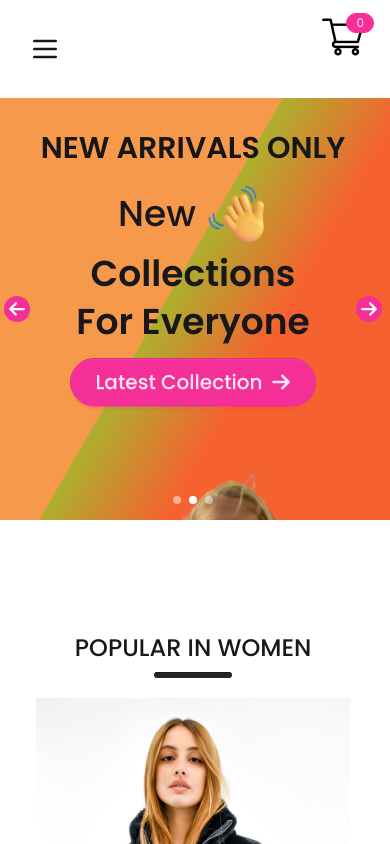
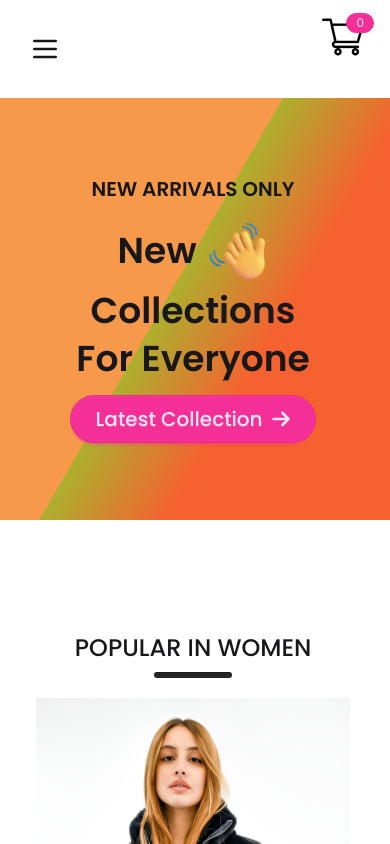
Before and after one commit to salman60mahmud/shop_touch, a React (Vite) app: page / in a window 390 px wide. Shown: the top 844 px of the page. Built offline with nearby package versions, Linux system fonts and the light colour scheme.

Commit message:
carousel hidden

```diff
--- a/src/Components/Hero.jsx
+++ b/src/Components/Hero.jsx
@@ -43,24 +43,24 @@ const Hero = () => {
                         className={`absolute inset-0 transition-opacity duration-500 flex flex-col md:flex-row items-center ${index === currentIndex ? 'opacity-100' : 'opacity-0 pointer-events-none'}`}
                     >
                         {/* Text Content */}
-                        <div className="w-full md:w-1/2 p-8 md:pl-12 lg:pl-20 flex flex-col justify-center gap-4 sm:gap-6 md:gap-8 lg:gap-10 text-center md:text-left lg:ml-16">
-                            <h2 className="text-3xl sm:text-4xl md:text-4xl xl:text-5xl font-semibold text-neutral-900">NEW ARRIVALS ONLY</h2>
+                        <div className="w-full md:w-1/2 p-8 md:pl-12 lg:pl-20 flex flex-col justify-center gap-4 sm:gap-6 md:gap-8 lg:gap-10 text-center md:text-left lg:ml-16 my-auto md:my-0">
+                            <h2 className="text-xl sm:text-4xl md:text-4xl xl:text-5xl font-semibold text-neutral-900">NEW ARRIVALS ONLY</h2>
                             <div>
                                 <div className="flex items-center justify-center md:justify-start gap-2 sm:gap-4">
-                                    <p className="text-4xl sm:text-5xl lg:text-6xl xl:text-7xl font-medium">New</p>
+                                    <p className="text-4xl sm:text-5xl lg:text-6xl xl:text-7xl font-semibold">New</p>
                                     <img className="h-16 sm:h-20 md:h-24 w-auto" src="/src/media/hand_icon.png" alt="hand-icon" />
                                 </div>
                                 <p className="text-4xl sm:text-5xl lg:text-6xl xl:text-7xl font-semibold mt-2 sm:mt-4">Collections</p>
                                 <p className="text-4xl sm:text-5xl lg:text-6xl xl:text-7xl font-semibold mt-2 sm:mt-4 md:mt-6">For Everyone</p>
                             </div>
-                          <button className="btn btn-secondary hover:bg-secondary-content hover:text-secondary h-12 sm:h-14 md:h-16 xl:w-[400px] md:w-[360px] sm:w-auto  mx-auto md:mx-0 px-6 rounded-full flex items-center justify-center gap-2 sm:gap-4">
+                            <button className="btn btn-secondary hover:bg-secondary-content hover:text-secondary h-12 sm:h-14 md:h-16 xl:w-[400px] md:w-[360px] sm:w-auto  mx-auto md:mx-0 px-6 rounded-full flex items-center justify-center gap-2 sm:gap-4">
                                 <span className="text-xl sm:text-2xl md:text-3xl font-medium">Latest Collection</span>
                                 <FaArrowRight className="text-xl sm:text-2xl" />
                             </button>
                         </div>
 
                         {/* Image */}
-                        <div className="w-full md:w-1/2 p-4 md:p-8 lg:p-12 flex justify-center">
+                        <div className="w-full md:w-1/2 p-4 md:p-8 lg:p-12 md:flex justify-center hidden">
                             <img
                                 src={slide.image}
                                 className="w-full max-w-md md:max-w-lg lg:max-w-xl h-auto object-contain"
@@ -72,13 +72,13 @@ const Hero = () => {
             </div>
 
             {/* Indicators */}
-            <div className="absolute bottom-4 left-0 right-0 flex justify-center space-x-2 z-10">
+            <div className="absolute bottom-4 left-0 right-0 md:flex justify-center space-x-2 z-10 hidden">
                 {slides.map((_, index) => (
                     <button
                         key={index}
                         type="button"
                         onClick={() => showSlide(index)}
-                        className={`w-2 h-2 sm:w-3 sm:h-3 rounded-full bg-white ${index === currentIndex ? 'opacity-100' : 'opacity-50'} hover:opacity-100 transition-opacity duration-300`}
+                        className={`w-2 h-2 sm:w-3 sm:h-3 rounded-full bg-secondary ${index === currentIndex ? 'bg-white' : 'opacity-100'} hover:bg-white transition-opacity duration-300`}
                         aria-label={`Slide ${index + 1}`}
                     ></button>
                 ))}
@@ -86,7 +86,7 @@ const Hero = () => {
 
             {/* Controls */}
             <button
-                className="absolute top-1/2 left-2 sm:left-4 md:left-6 transform -translate-y-1/2 bg-secondary hover:bg-secondary-content hover:text-secondary p-1 sm:p-2 md:p-3 rounded-full text-white transition-colors duration-300 z-10"
+                className="absolute top-1/2 left-2 sm:left-4 md:left-6 transform -translate-y-1/2 bg-secondary hover:bg-secondary-content hover:text-secondary p-1 sm:p-2 md:p-3 rounded-full text-white transition-colors duration-300 z-10 hidden md:block"
                 type="button"
                 onClick={prevSlide}
             >
@@ -94,7 +94,7 @@ const Hero = () => {
                 <span className="sr-only">Previous</span>
             </button>
             <button
-                className="absolute top-1/2 right-2 sm:right-4 md:right-6 transform -translate-y-1/2 bg-secondary hover:bg-secondary-content hover:text-secondary p-1 sm:p-2 md:p-3 rounded-full text-white transition-colors duration-300 z-10"
+                className="absolute top-1/2 right-2 sm:right-4 md:right-6 transform -translate-y-1/2 bg-secondary hover:bg-secondary-content hover:text-secondary p-1 sm:p-2 md:p-3 rounded-full text-white transition-colors duration-300 z-10 hidden md:block"
                 type="button"
                 onClick={nextSlide}
             >
--- a/src/Components/Navbar.css
+++ b/src/Components/Navbar.css
@@ -3,7 +3,7 @@
     width: 130%;
     height: 4px;
     border-radius: 10px;
-    background-color: #FF4141;
+    background-color: #e55797;
     position: absolute;
     bottom: -10px;
     left: 50%;
```
